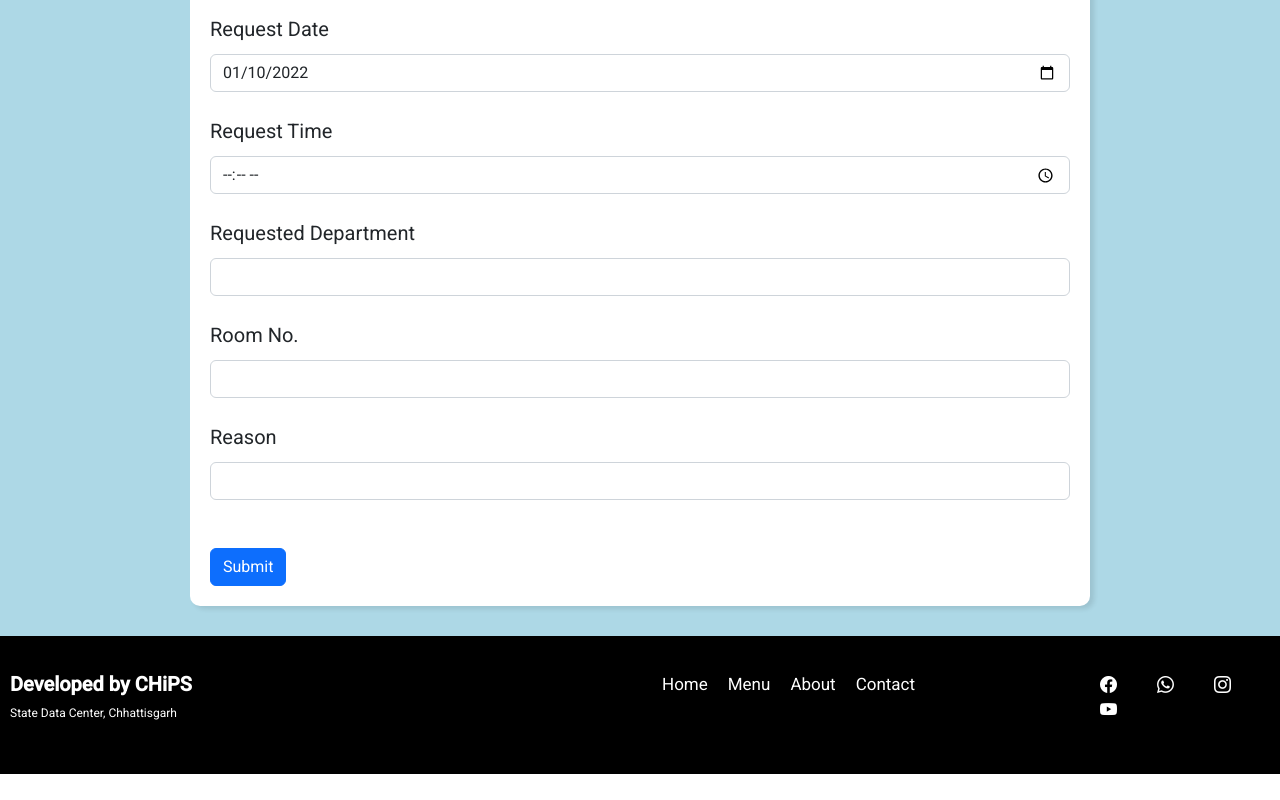
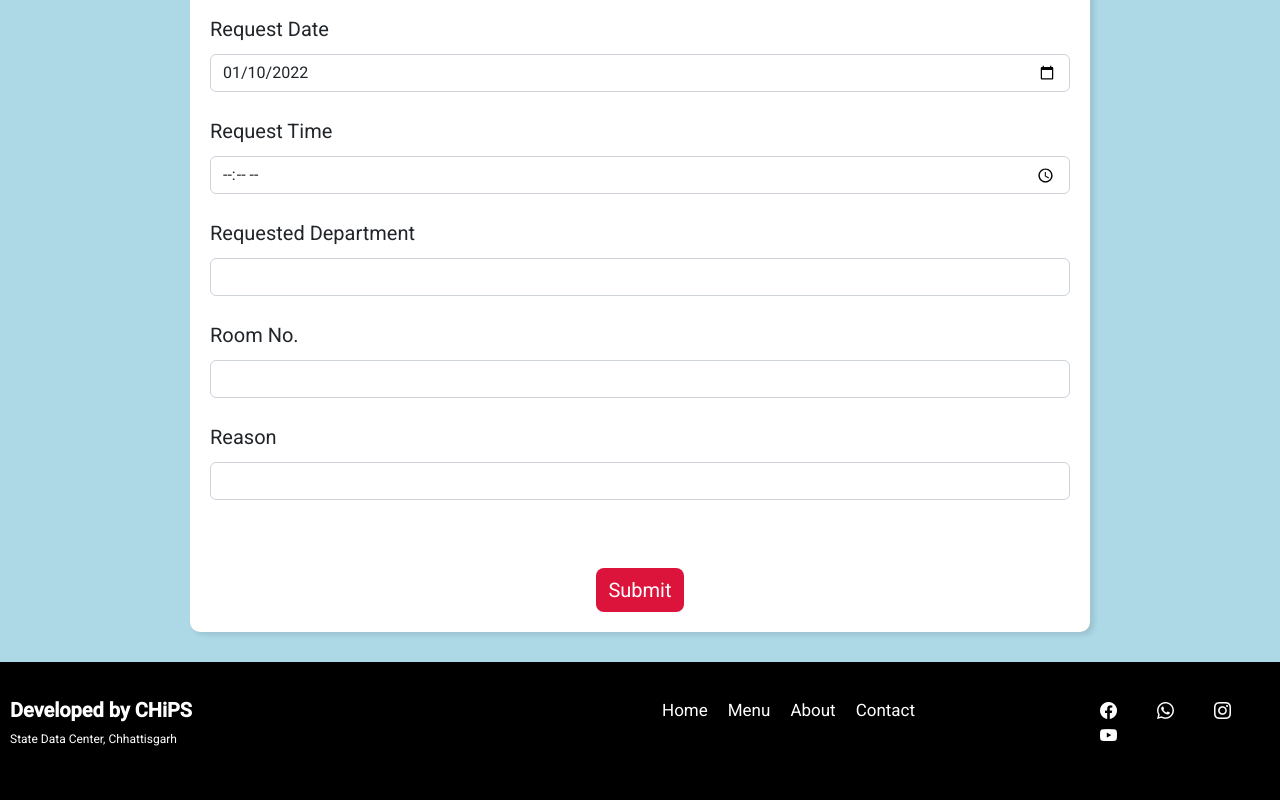
Before and after one commit to gavelprashant99/epass, an Angular app: page /contact-us in a window 1280 px wide. Shown: the part 410-1210 px from the top of the page. Before the commit the page ends 1184 px from the top, so only its background shows below. Built offline with nearby package versions, Linux system fonts and the light colour scheme.

Commit message:
initial commit

```diff
--- a/src/app/admin/contact-us/contact-us.component.css
+++ b/src/app/admin/contact-us/contact-us.component.css
@@ -42,3 +42,25 @@ body {
     margin-left: 60px;
     border: 1px ;
   }
+
+  .button_container {
+    display: flex;
+     font-size: 20px;
+    justify-content:center;
+    margin-top: 20px;
+  }
+  button {
+    background-color: crimson;
+    border: transparent solid 2px;
+    padding: 5px 10px;
+    color: white;
+    border-radius: 8px;
+    transition: 0.3s ease-in;
+  }
+  button:hover {
+    background-color: #ccc;
+    border: 2px solid #0d3c20;
+    color: black;
+    transition: 0.3s ease-out;
+    cursor: pointer;
+  }
--- a/src/app/admin/contact-us/contact-us.component.html
+++ b/src/app/admin/contact-us/contact-us.component.html
@@ -21,7 +21,7 @@
         <div class="form-group">
             <label for="Contact Number" >Contact Number</label>
             <input class="form-control"
-              type="number"
+              type="text"
               id="Num"
               name="Number"
 
@@ -73,7 +73,11 @@
               </div>
               <br>
               <br>
-              <button type="submit" class="btn btn-primary">Submit</button>
+              <div class="button_container">
+                <button type="submit">Submit</button>
+              </div>
+
+              <!-- <button type="submit" class="btn btn-primary">Submit</button>   -->
       </form>
     </div>
     </div>
--- a/src/app/admin/generate-ticket/generate-ticket.component.html
+++ b/src/app/admin/generate-ticket/generate-ticket.component.html
@@ -79,8 +79,8 @@
        <input (click)="getshowdept()" class="radio-style" type="radio" name="Subject" id="radio2" value="Subject2">
        <label for="radio2">Departmental</label>
       </div>
-
-      <div class="form_control" *ngIf="showadd ">
+       <br>
+      <div class="form_control" *ngIf=" showdept">
 
         <!-- <label for="publicaddress" > Public Address</label>
         <textarea>
@@ -97,15 +97,15 @@
 
             </div>
             <br>
-            <br>
+
         <div>
-          <br>
+
           <label>Nikay: </label>
           <input class="radio-style" (click)="getUrbanList()" #enableUrban type="radio" name="Subject"  value="Subject1" disabled><span> Urban</span>
           <input class="radio-style" (click)="getBlockList()"  #enableRural type="radio" name="Subject"  value="Subject2" disabled><span> Rural</span>
         </div>
         <br>
-        <br>
+
 
         <div class="form_control" *ngIf="showNagar">
           <label for="District" > Nagar List </label>
@@ -156,8 +156,8 @@
 
         </textarea>
       </div>
-
-      <div class="form_control" *ngIf="showdept" >
+        <br>
+      <div class="form_control" *ngIf="showadd" >
 
 
 
@@ -166,7 +166,7 @@
           <!-- <option *ngFor="let nagar of nagardata" >
             {{nagar.block_name}}</option> -->
         </select>
-
+         <br>
         <div class="form_control">
           <label for="desig">Designation</label>
           <input
--- a/src/app/admin/open-ticket/open-ticket.component.css
+++ b/src/app/admin/open-ticket/open-ticket.component.css
@@ -1,16 +1,12 @@
 .baclcolour{
     background-color: lightblue;
+    height: 100%;
 
   }
 .headtext{
     text-align: center;
   }
-
-
-
-
-
-    .container {
+   .container {
       max-width: auto;
       height: auto;
       margin: 0 auto;
@@ -26,7 +22,7 @@
       padding: 20px;
       background-color: white;
       margin: 0 auto;
-      margin-top: 20px;
+      margin-top: 120px;
       box-shadow: 4px 3px 5px rgba(1, 1, 1, 0.1);
       border-radius: 10px;
     }
@@ -48,7 +44,7 @@
     }
 
     label {
-      font-size: 20px;
+      font-size: 25px;
       margin-bottom: 10px;
     }
 
@@ -58,7 +54,7 @@
       padding: 6px 10px;
       border: 1px solid #ccc;
       border-radius: 4px;
-      font-size: 15px;
+      font-size: 20px;
     }
     input[type="radio"]{
       margin-left: 60px;
--- a/src/app/admin/open-ticket/open-ticket.component.html
+++ b/src/app/admin/open-ticket/open-ticket.component.html
@@ -1,9 +1,9 @@
 <div class="baclcolour">
     <div class="container">
     <div class="apply_box">
-      <h2 class="headtext">
+      <h1 class="headtext">
         Track Your Pass
-     </h2>
+     </h1>
       <br>
       <br>
       <form action="">
@@ -18,6 +18,8 @@
             />
           </div>
            <br>
+           <br>
+
            <div class="btncls">
             <button type="submit">Search</button>
           </div>
```
